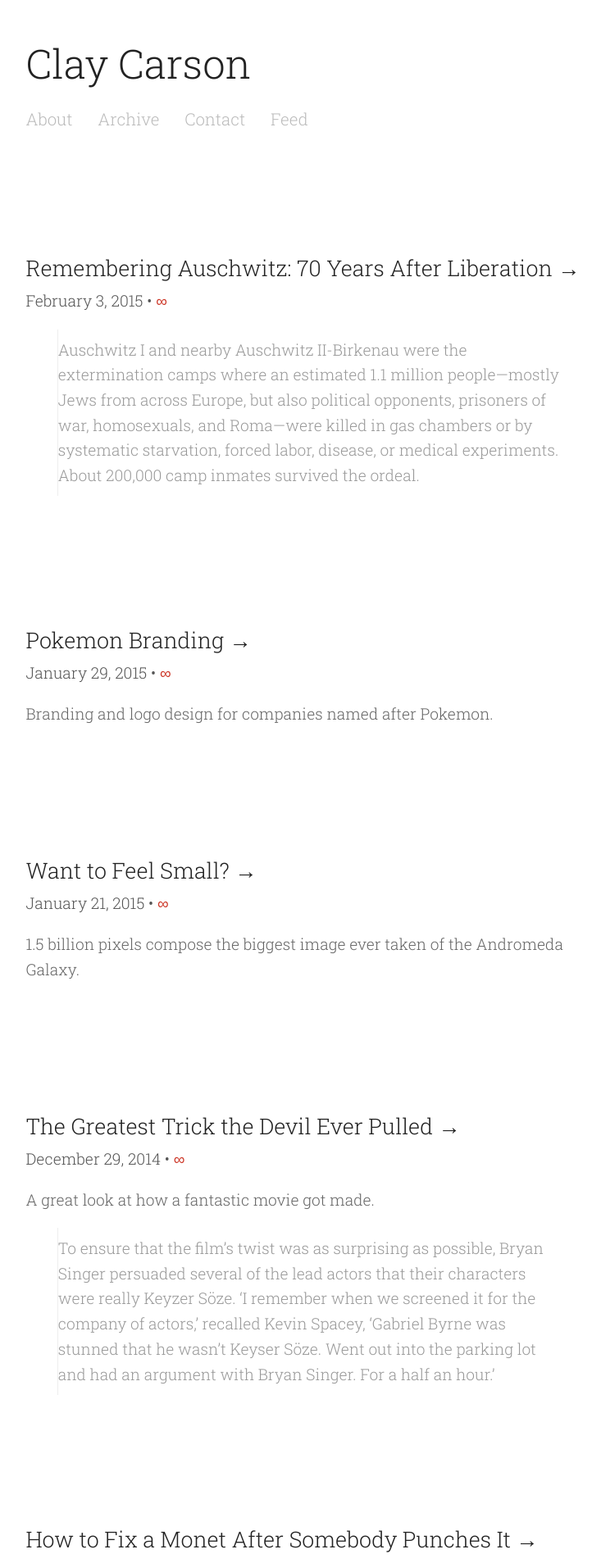
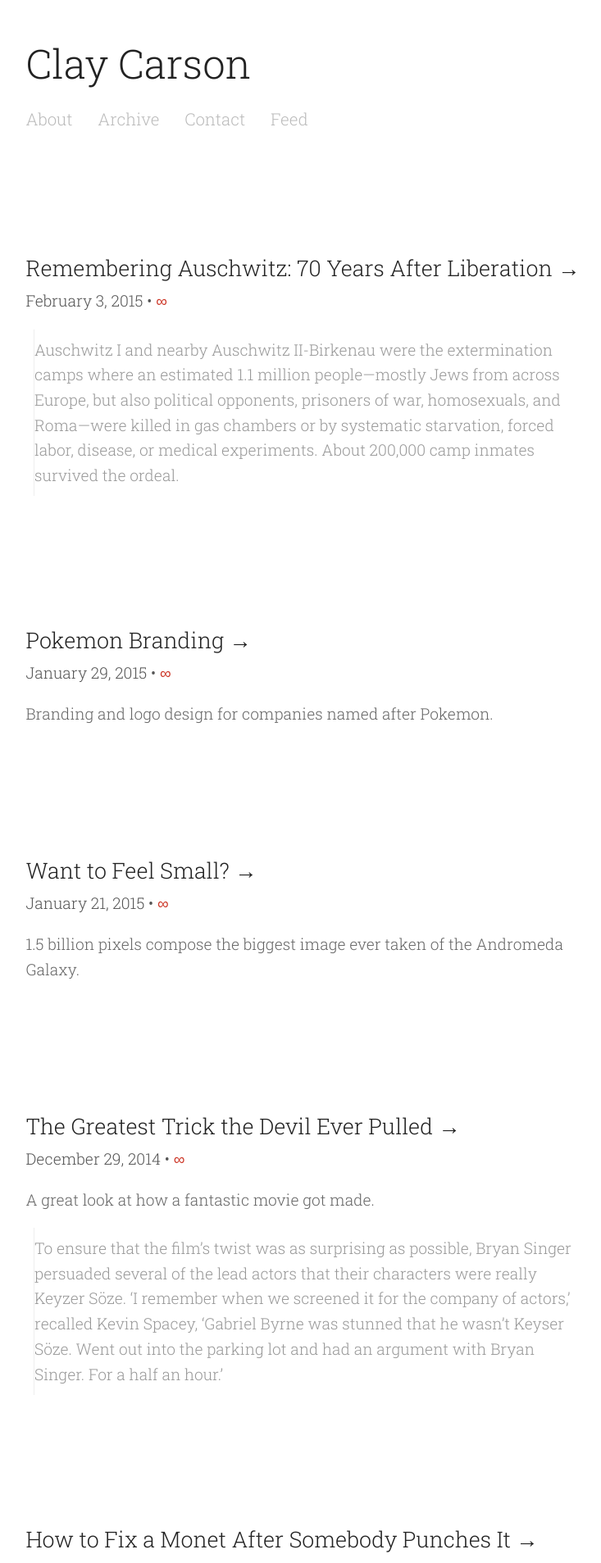
Before and after one commit to turnerthornton/turnerthornton.github.io, a Jekyll site: the page built from index.html, in a window 1280 px wide. Shown: the top 1907 px of the page at 82% size, without its empty margins (263-996 px from the left). Built offline with Jekyll 4.4.1, drawn with Linux system fonts in a browser that asks for light colours; the list of posts is cut into pages by our own code.

Commit message:
blockquote margin

```diff
--- a/public/css/poole.css
+++ b/public/css/poole.css
@@ -161,7 +161,7 @@ pre code
 blockquote
 {
 	padding:.5em 0em;
-	margin:.8em 2em;
+	margin:.8em .5em;
 	color:#999;
 	border-left:.1em solid #eee;
 	line-height:1.6
```
